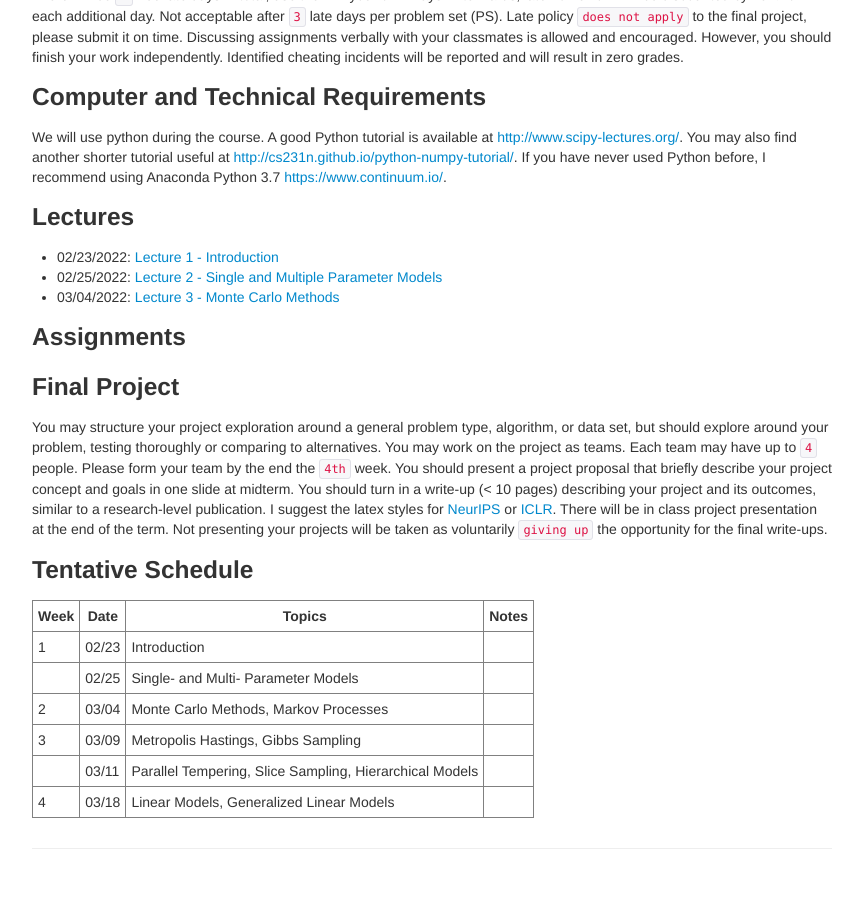
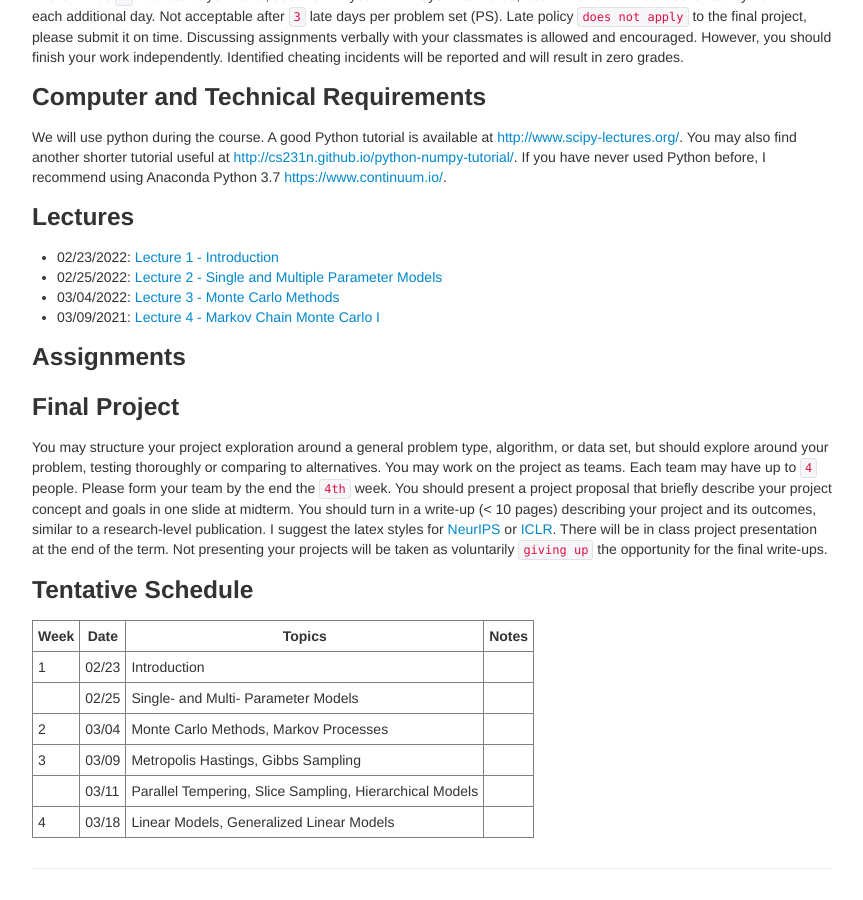
Before and after one commit to zcrabbit/zcrabbit.github.io, a Jekyll site: the page built from courses/btc-s22.md, in a window 1280 px wide and 900 px high, scrolled down 906 px. Shown: the whole window, without its empty margins (208-1071 px from the left). Built offline with Jekyll 4.4.1, drawn with Linux system fonts in a browser that asks for light colours.

Commit message:
lecture 4 out

```diff
--- a/courses/btc-s22.md
+++ b/courses/btc-s22.md
@@ -42,6 +42,7 @@ We will use python during the course. A good Python tutorial is available at <ht
 - 02/23/2022: [Lecture 1 - Introduction]({{sites.baseurl}}/static/slides/btc_spring22/lec01.pdf)
 - 02/25/2022: [Lecture 2 - Single and Multiple Parameter Models]({{sites.baseurl}}/static/slides/btc_spring22/lec02.pdf)
 - 03/04/2022: [Lecture 3 - Monte Carlo Methods]({{sites.baseurl}}/static/slides/btc_spring22/lec03.pdf)
+- 03/09/2021: [Lecture 4 - Markov Chain Monte Carlo I]({{sites.baseurl}}/static/slides/btc_spring22/lec04.pdf)
 
 
 
```
Also changed, not shown: 1 other file.
